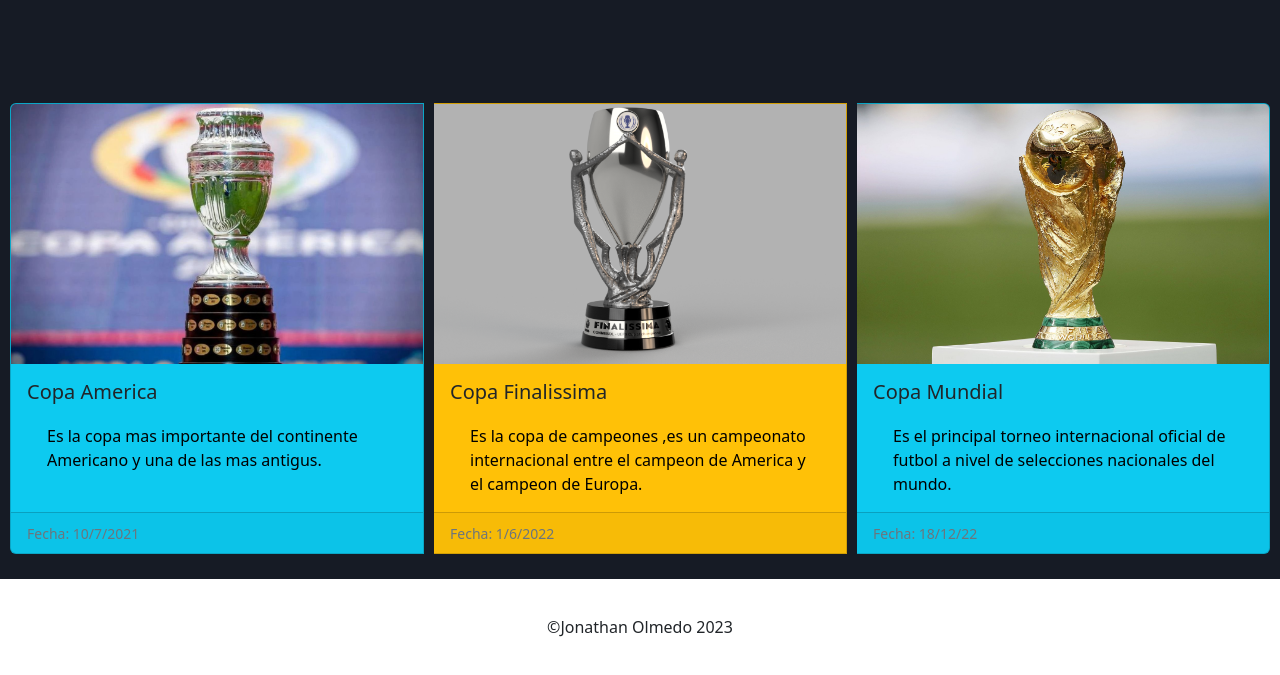
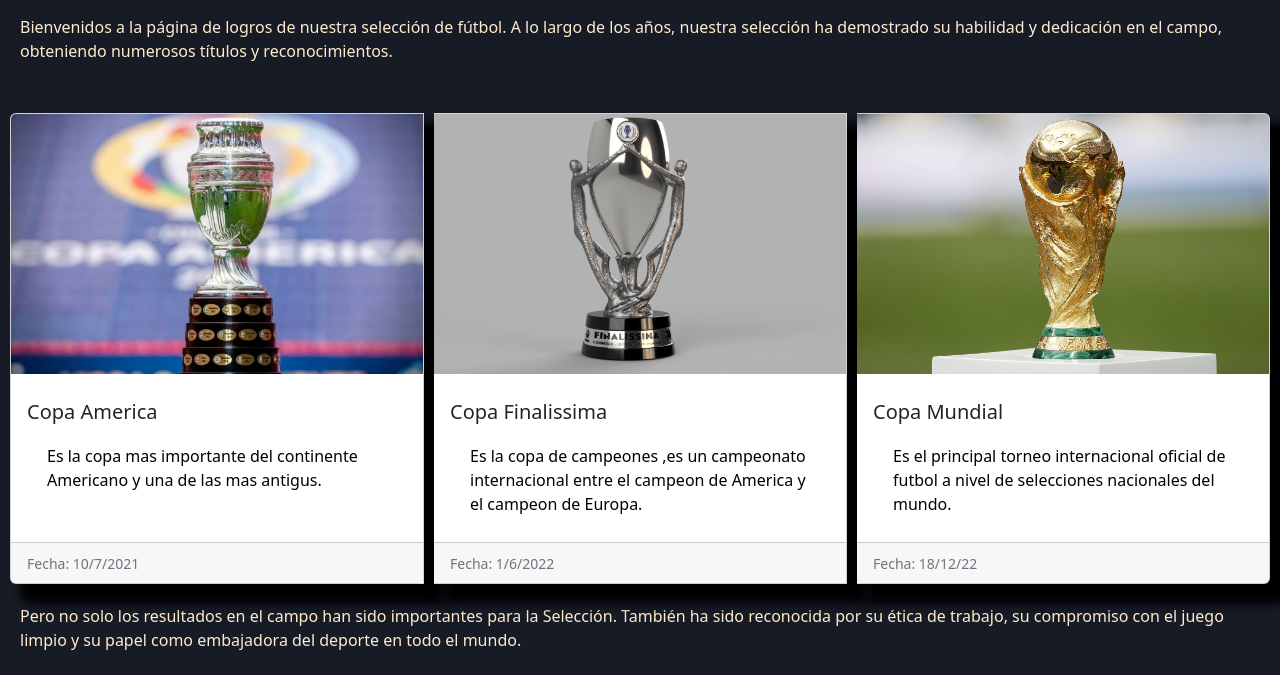
Before and after one commit to Johnny-ol-14/footer, a plain HTML site: page la-scaloneta/logros.html in a window 1280 px wide. Shown: the part 125-800 px from the top of the page. Drawn offline with nearby package versions, Linux system fonts and the light colour scheme.

Commit message:
logros-medio

```diff
--- a/css/estilos.css
+++ b/css/estilos.css
@@ -15,6 +15,7 @@
 body{
 
     background-color: #161b25
+
 
 
 }
@@ -56,8 +57,11 @@
 .card{
     margin-bottom: 10px;
     margin: 10px;
-    margin-top: 100px; */
+    margin-top: 30px;
     gap: 10px;
+    box-shadow:15px 15px 10px 5px #010101;
+    background-color:;
+    gra
 }
 
 
@@ -69,17 +73,7 @@
     object-fit: cover;
 }
 
-.footer-logros{
 
-   position: absolute;
-   bottom: 0;
-   width: 100%;
-
-}
-
-
-
-}
 
 
 /* estilos de galeria */
@@ -105,6 +99,12 @@
    .parcon{
 
     font-size: 25px;
+   }
+
+   .footer-contacto{
+
+    position: absolute;
+    bottom: 0;
    }
 
 
--- a/la-scaloneta/logros.html
+++ b/la-scaloneta/logros.html
@@ -47,11 +47,16 @@
 
    </header>
 
+<main class="main-logros">
+
 <section>
-<h1>Logros</h1>
+
+<h1 class="h1-logros text-center">Logros</h1>
+
+<p class="">Bienvenidos a la página de logros de nuestra selección de fútbol. A lo largo de los años, nuestra selección ha demostrado su habilidad y dedicación en el campo, obteniendo numerosos títulos y reconocimientos.</p>
 
   <div class="card-group">
-    <div class="card bg-info">
+    <div class="card">
       <img src="../la-scaloneta/media/copa-america-2024-formato-seleccion-argentina-concacaf-jpg..jpg" class="img-logros card-img-top img-fluid" alt="...">
       <div class="card-body">
         <h5 class="card-title">Copa America</h5>
@@ -61,7 +66,7 @@
         <small class="text-muted"> Fecha: 10/7/2021</small>
       </div>
     </div>
-    <div class="card bg-warning">
+    <div class="card ">
       <img src="../la-scaloneta/media/finalissima.png" class="img-logros card-img-top img-fluid" alt="...">
       <div class="card-body">
         <h5 class="card-title">Copa Finalissima</h5>
@@ -71,7 +76,7 @@
         <small class="text-muted">Fecha: 1/6/2022</small>
       </div>
     </div>
-    <div class="card bg-info ">
+    <div class="card ">
       <img src="../la-scaloneta/media/world-cup-trophy.jpg" class=" img-logros card-img-top img-fluid" alt="...">
       <div class="card-body">
         <h5 class="card-title">Copa Mundial</h5>
@@ -86,16 +91,22 @@
 
  </section>
 
+ <p class="">Pero no solo los resultados en el campo han sido importantes para la Selección. También ha sido reconocida por su ética de trabajo, su compromiso con el juego limpio y su papel como embajadora del deporte en todo el mundo.
+ </p>
 
+ <p class="">En definitiva, los logros de la Selección Argentina de Fútbol son un testimonio de su dedicación y pasión por el deporte, así como de su habilidad para superar desafíos y alcanzar la grandeza. Y estamos seguros de que seguirá cosechando éxitos y dejando su huella en la historia del fútbol.</p>
 
-  <div class="div-footer">
-    <footer class="footer-logros bg-white container-fluid text-center p-3 " >
+</main>
+
+  <footer class="footer-logros bg-white container-fluid text-center p-3" >
 
 
         <p class="text-dark">&COPY;Jonathan Olmedo 2023</p>
 
-    </footer>
-  </div>
+  </footer>
+
+
+
 <script src="https://cdn.jsdelivr.net/npm/bootstrap@5.2.3/dist/js/bootstrap.bundle.min.js" integrity="sha384-kenU1KFdBIe4zVF0s0G1M5b4hcpxyD9F7jL+jjXkk+Q2h455rYXK/7HAuoJl+0I4" crossorigin="anonymous"></script>
 </body>
 </html>
```
Also changed, not shown: la-scaloneta/contacto.html (+3 -3 lines).
